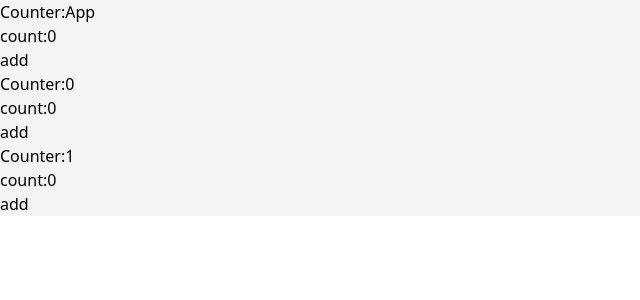
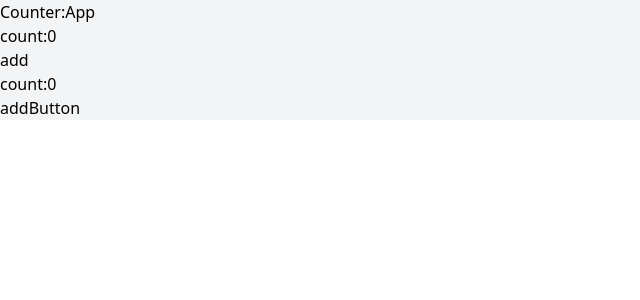
Before and after one commit to pj100-team/react-v3, a React (Create React App) app: page / in a window 1280 px wide. Shown: the top 300 px of the page, without its empty margins (0-640 px from the left). Built offline with nearby package versions, Linux system fonts and the light colour scheme.

Commit message:
👍 memo,callbackの修正

```diff
--- a/src/App.tsx
+++ b/src/App.tsx
@@ -1,24 +1,27 @@
 import { useCallback, useState } from 'react';
 import './App.css';
-import Counter from './Counter';
+import CountText from './CountText';
+import Button from './Button';
 
 function App() {
   const [count, setCount] = useState<number>(0);
-  console.log(`render Counter:App`);
-  const addCount = useCallback(() => {
-    console.log('add count App');
-    setCount((count) => count + 1);
+  const [count2, setCount2] = useState<number>(0);
+
+  // Callback
+  const callback = useCallback(() => {
+    console.log('callback');
   }, []);
 
   return (
     <>
       <div className="bg-gray-100">
         <p>Counter:App</p>
-        <p>count:{count}</p>
-        <button onClick={addCount}>add</button>
+        <CountText num={count} />
+        <button onClick={() => setCount((count) => count + 1)}>add</button>
+        <p>count:{count2}</p>
+        <button onClick={() => setCount2((count2) => count2 + 1)}>add</button>
+        <Button onClick={callback} />
       </div>
-      <Counter num={0} />
-      <Counter num={1} />
     </>
   );
 }
--- /dev/null
+++ b/src/Button.tsx
@@ -0,0 +1,13 @@
+import { memo } from 'react';
+
+type Props = {
+  onClick: () => void;
+};
+
+// memo
+const Button = memo(({ onClick }: Props) => {
+  console.log('render button');
+  return <button onClick={onClick}>Button</button>;
+});
+
+export default Button;
--- /dev/null
+++ b/src/CountText.tsx
@@ -0,0 +1,13 @@
+import { memo } from 'react';
+
+type Props = {
+  num: number;
+};
+
+// メモ化
+const CountText = memo(({ num }: Props) => {
+  console.log('Render Counter Text');
+  return <p>count:{num}</p>;
+});
+
+export default CountText;
--- a/src/Counter.tsx
+++ /dev/null
@@ -1,24 +0,0 @@
-import { useCallback, memo, useState } from 'react';
-
-type Props = {
-  num: number;
-};
-
-const Counter = memo(({ num }: Props) => {
-  const [count, setCount] = useState<number>(0);
-  console.log(`render Counter:${num}`);
-
-  const addCount = useCallback(() => {
-    console.log(`add count ${num}`);
-    setCount((count) => count + 1);
-  }, [num]);
-  return (
-    <div className="bg-gray-100">
-      <p>Counter:{num}</p>
-      <p>count:{count}</p>
-      <button onClick={addCount}>add</button>
-    </div>
-  );
-});
-
-export default Counter;
```
